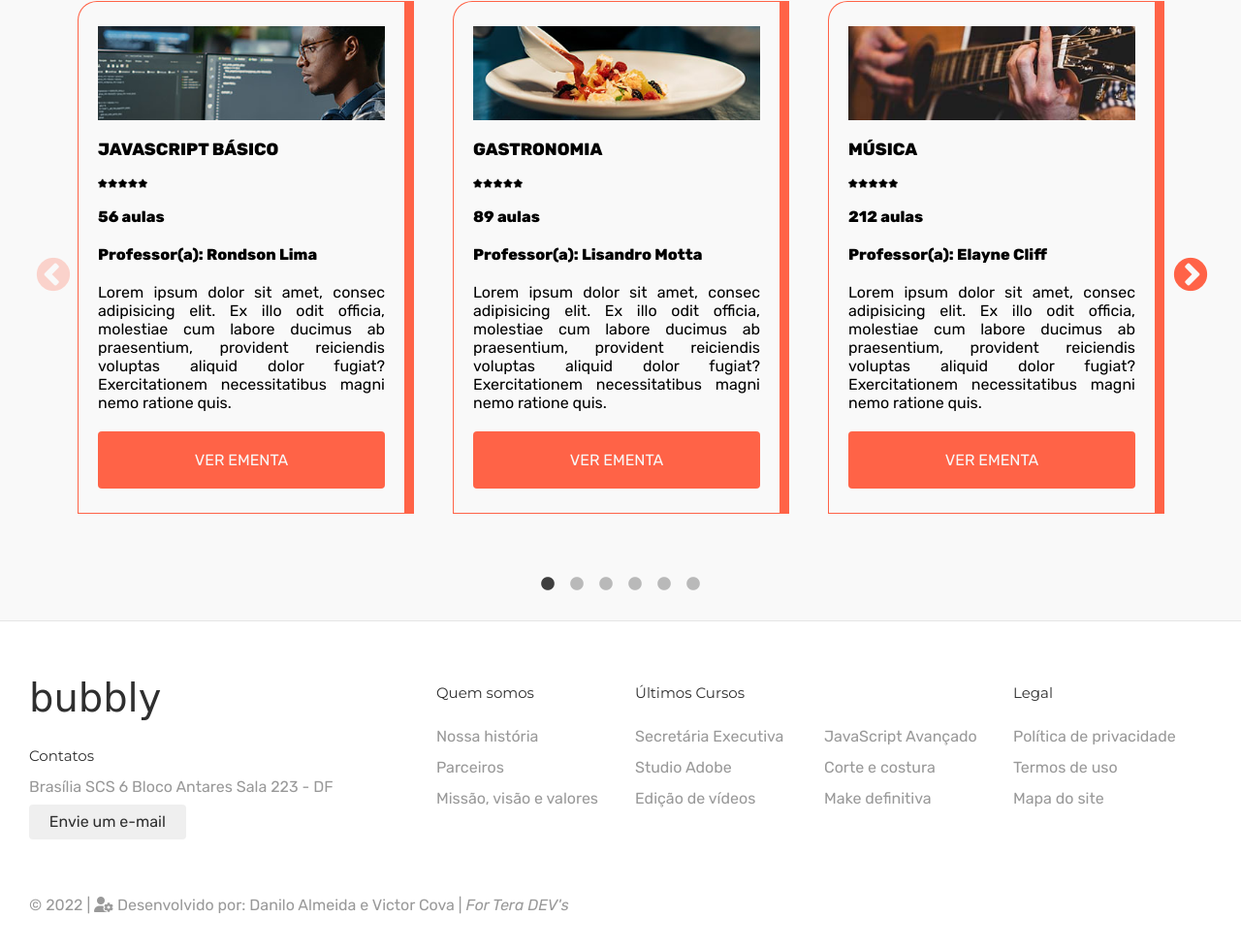
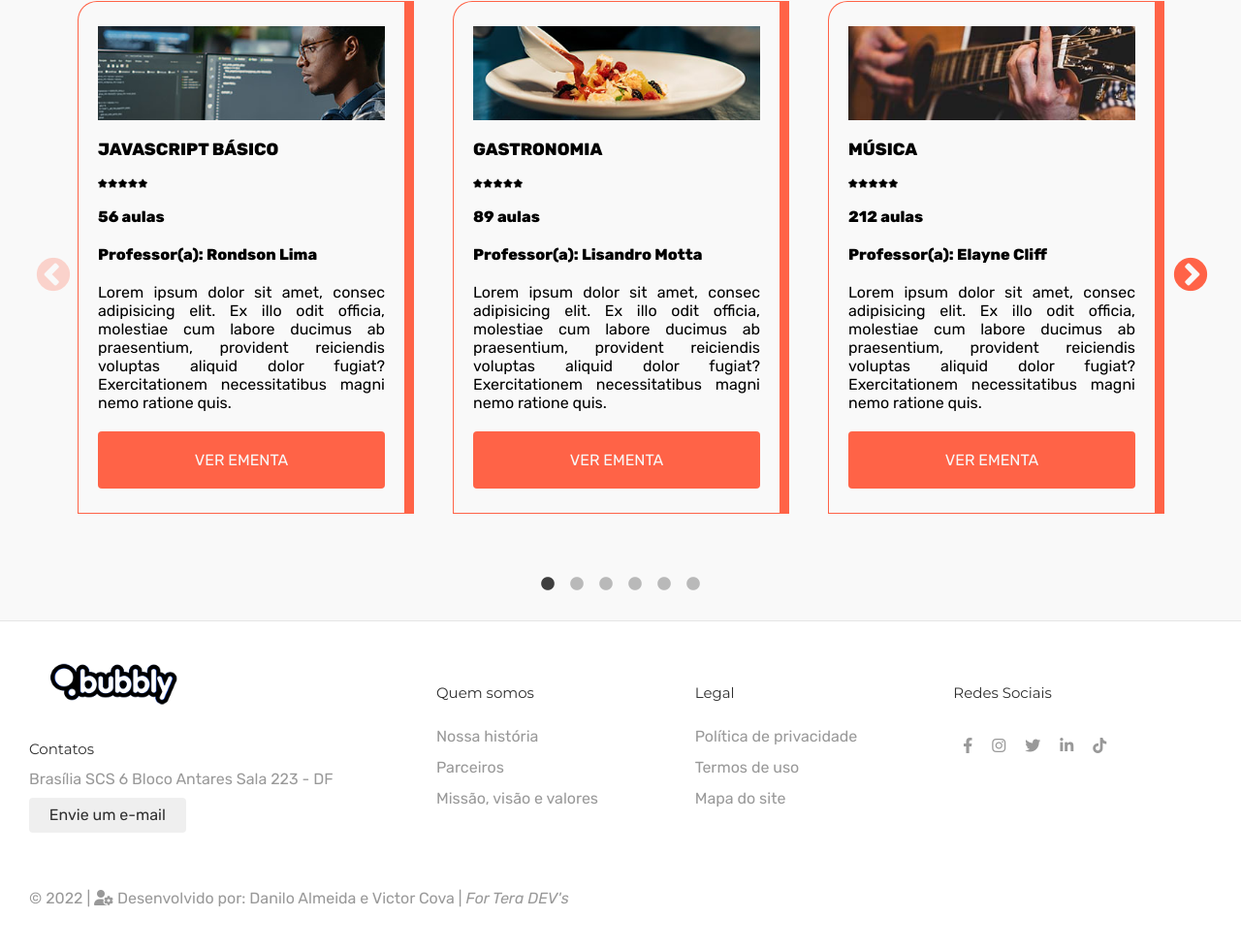
Before and after one commit to victorcova/Plataforma-Educacional-Bubbly, a plain HTML site: page index.html in a window 1280 px wide. Shown: the part 867-1846 px from the top of the page at 97% size. Drawn offline with nearby package versions, Linux system fonts and the light colour scheme.

Commit message:
ajuste-footer

```diff
--- a/index.html
+++ b/index.html
@@ -165,7 +165,7 @@
     <footer class="footer">
 
         <div class="footer__addr">
-          <h1 class="footer__logo">Bubbly</h1>
+          <a href="index.html"><img class="imgLogof" src="img/icons/logo-bubbly-f.png"  alt="Imagem contendo o logo da plataforma de ensino"></a>
           <h2>Contatos</h2>
           <address>
             Brasília SCS 6 Bloco Antares Sala 223 - DF<br>
@@ -191,36 +191,6 @@
             </ul>
           </li>
 
-          <li class="nav__item nav__item--extra">
-            <h2 class="nav__title">Últimos Cursos</h2>
-
-            <ul class="nav__ul nav__ul--extra">
-              <li>
-                <a href="#">Secretária Executiva</a>
-              </li>
-
-              <li>
-                <a href="#">Studio Adobe</a>
-              </li>
-
-              <li>
-                <a href="#">Edição de vídeos</a>
-              </li>
-
-              <li>
-                <a href="#">JavaScript Avançado</a>
-              </li>
-
-              <li>
-                <a href="#">Corte e costura</a>
-              </li>
-
-              <li>
-                <a href="#">Make definitiva</a>
-              </li>
-            </ul>
-          </li>
-
           <li class="nav__item">
             <h2 class="nav__title">Legal</h2>
 
@@ -238,6 +208,37 @@
               </li>
             </ul>
           </li>
+
+          <li class="nav__item">
+            <h2 class="nav__title">Redes Sociais</h2>
+
+            <ul class="nav__ul socialmedia">
+              <li class="socialSpacer">
+                <a href="#"><i class="fa-brands fa-facebook-f"></i></a>
+              </li>
+
+              <li class="socialSpacer">
+                <a href="#"><i class="fa-brands fa-instagram"></i></a>
+              </li>
+
+              <li class="socialSpacer">
+                <a href="#"><i class="fa-brands fa-twitter"></i></a>
+              </li>
+
+              <li class="socialSpacer">
+                <a href="#"><i class="fa-brands fa-linkedin-in"></i></a>
+              </li>
+
+              <li class="socialSpacer">
+                <a href="#"><i class="fa-brands fa-tiktok"></i></a>
+              </li>
+
+
+            </ul>
+          </li>
+
+
+
         </ul>
 
         <div class="legal">
--- a/style/estilo.css
+++ b/style/estilo.css
@@ -126,6 +126,12 @@ h3{
     width: 100px;
     margin: 18px;
 }
+
+.imgLogof{
+    width: 150px;
+    margin: 10px;
+}
+
 
 .BEC{
     display: inline-flex;
@@ -424,6 +430,15 @@ main{
     background-color: #f9f9f9;
 }
 
+.socialmedia{
+    display: flex;
+    justify-content: flex-start;
+}
+
+.socialSpacer{
+    margin: 10px;
+}
+
 /* -------------- CAROUSEL -------------- */
 
 .clear{
@@ -662,12 +677,6 @@ main{
 }
 
 /* Scroolbar personalizada */
-
-* {
-    /* scrollbar-width: thin; */
-    /* scrollbar-color: tomato #f9f9f9; */
-  }
-
   /* Works on Chrome, Edge, and Safari */
   *::-webkit-scrollbar {
     width: 15px;
```
Also changed, not shown: afiliacao.html (+32 -32 lines), cursos.html (+32 -33 lines), img/icons/logo-bubbly-f.png (added), 1 other file.
